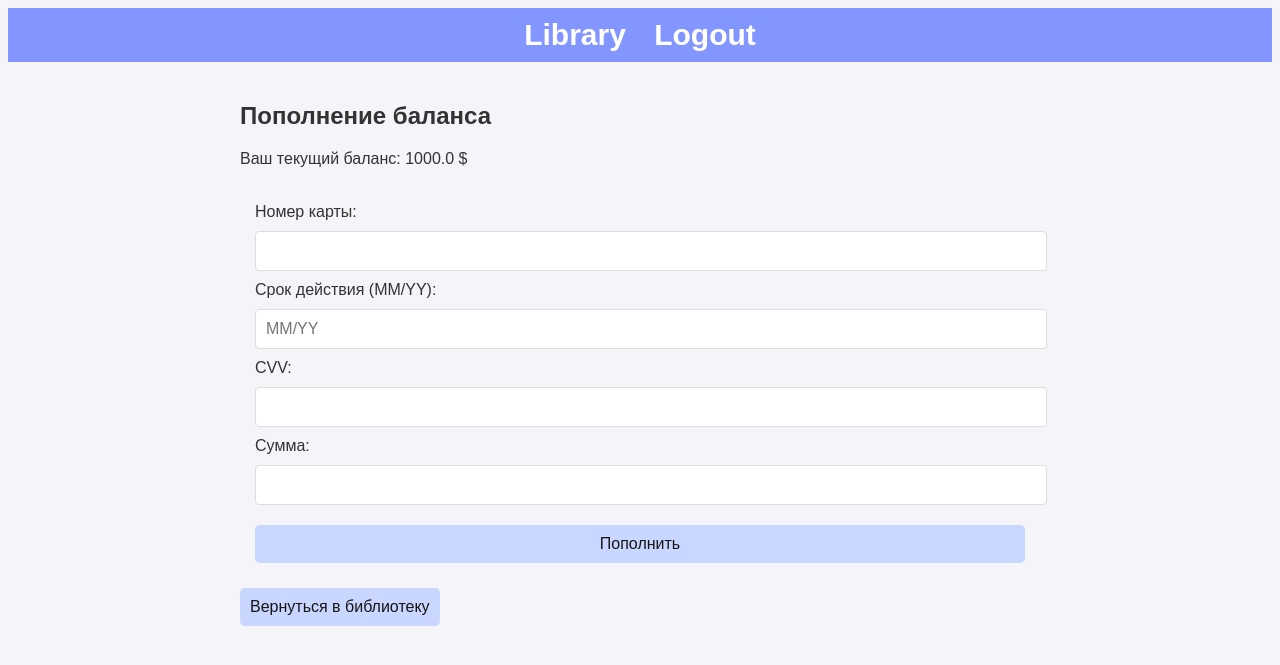
After one commit to BBAlan1/Online-Library, a Flask app: page /topup_balance in a window 1280 px wide. The commit adds this page. Shown: the top 665 px of the page. Run offline with Flask 2, Linux system fonts and the light colour scheme; a user stored in the database is signed in.

Commit message:
New functions

```diff
--- a/onlineLibrary/onlineLibrary/app.py
+++ b/onlineLibrary/onlineLibrary/app.py
@@ -218,6 +218,42 @@ def sell_book(id):
         flash("Вы не можете продать книгу, которой не владеете.")
     return redirect(url_for('library'))
 
+@app.route('/topup_balance', methods=['GET', 'POST'])
+@login_required
+def topup_balance():
+    if request.method == 'POST':
+        try:
+            card_number = request.form['card_number']
+            expiry_date = request.form['expiry_date']
+            cvv = request.form['cvv']
+            amount = float(request.form['amount'])
+
+            if len(card_number) != 16 or not card_number.isdigit():
+                flash("Некорректный номер карты. Введите 16 цифр.")
+                return redirect(url_for('topup_balance'))
+
+            if len(expiry_date) != 5 or expiry_date[2] != '/':
+                flash("Некорректный срок действия. Используйте формат MM/YY.")
+                return redirect(url_for('topup_balance'))
+
+            if len(cvv) != 3 or not cvv.isdigit():
+                flash("Некорректный CVV. Введите 3 цифры.")
+                return redirect(url_for('topup_balance'))
+
+            if amount <= 0:
+                flash("Сумма должна быть положительным числом.")
+                return redirect(url_for('topup_balance'))
+
+            current_user.balance += amount
+            db.session.commit()
+            flash(f"Баланс успешно пополнен на {amount} $!")
+        except ValueError:
+            flash("Введите корректное число.")
+        return redirect(url_for('library'))
+
+    return render_template('topup_balance.html')
+
+
 # Запуск приложения
 if __name__ == '__main__':
     with app.app_context():
--- a/onlineLibrary/onlineLibrary/templates/library.html
+++ b/onlineLibrary/onlineLibrary/templates/library.html
@@ -3,6 +3,7 @@
 <h2>Добро пожаловать в библиотеку!</h2>
 
 <p>Ваш баланс: {{ current_user.balance }} $</p>
+<a class="button1" href="{{ url_for('topup_balance') }}">Пополнить баланс</a>
 
 <a class="button1" href="{{ url_for('add_book_page') }}">Добавить книгу</a>
 
--- /dev/null
+++ b/onlineLibrary/onlineLibrary/templates/topup_balance.html
@@ -0,0 +1,28 @@
+{% extends "base.html" %}
+{% block content %}
+<h2>Пополнение баланса</h2>
+
+<p>Ваш текущий баланс: {{ current_user.balance }} $</p>
+
+<form action="{{ url_for('topup_balance') }}" method="post">
+    <div>
+        <label for="card_number">Номер карты:</label>
+        <input type="text" id="card_number" name="card_number" maxlength="16" required>
+    </div>
+    <div>
+        <label for="expiry_date">Срок действия (MM/YY):</label>
+        <input type="text" id="expiry_date" name="expiry_date" maxlength="5" placeholder="MM/YY" required>
+    </div>
+    <div>
+        <label for="cvv">CVV:</label>
+        <input type="password" id="cvv" name="cvv" maxlength="3" required>
+    </div>
+    <div>
+        <label for="amount">Сумма:</label>
+        <input type="number" id="amount" name="amount" step="0.01" min="0.01" required>
+    </div>
+    <button class="button1" type="submit">Пополнить</button>
+</form>
+
+<a class="button1" href="{{ url_for('library') }}">Вернуться в библиотеку</a>
+{% endblock %}
```
Also changed, not shown: onlineLibrary/onlineLibrary/instance/site.db.
